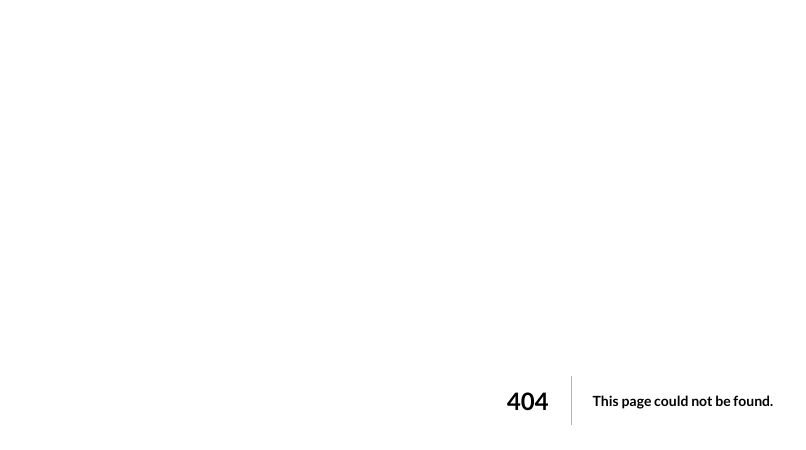
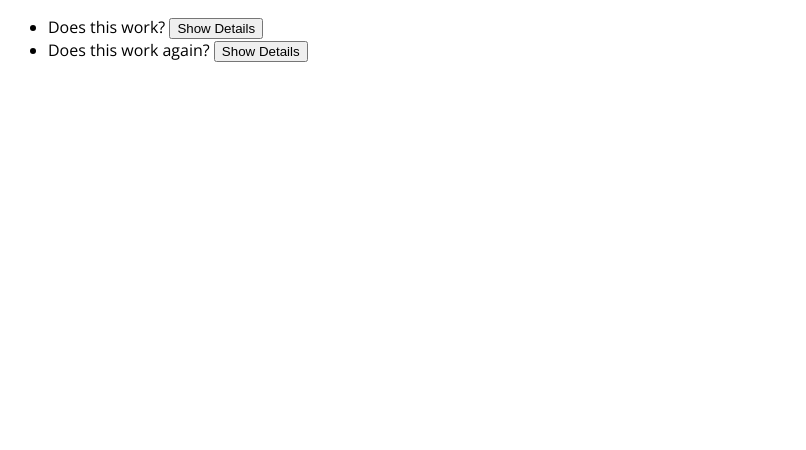
Before and after one commit to mono93/nextjs-practice-projects, a Next.js app in the folder nextjs-practice-project-2/: page /feedback in a window 1280 px wide. Before the commit this address had no page. Shown: the top 450 px of the page, without its empty margins (0-806 px from the left). Built offline with nearby package versions, Linux system fonts and the light colour scheme.

Commit message:
api project

```diff
--- /dev/null
+++ b/nextjs-practice-project-2/data/feedback.json
@@ -0,0 +1 @@
+[{"id":"2021-02-15T08:18:43.467Z","email":"test@test.com","text":"Does this work?"},{"id":"2021-02-15T08:19:20.171Z","email":"test2@test.com","text":"Does this work again?"}]
--- /dev/null
+++ b/nextjs-practice-project-2/pages/api/feedback/[feedbackId].js
@@ -0,0 +1,13 @@
+import { buildFeedbackPath, extractFeedback } from '.';
+
+function handler(req, res) {
+  const feedbackId = req.query.feedbackId;
+  const filePath = buildFeedbackPath();
+  const feedbackData = extractFeedback(filePath);
+  const selectedFeedback = feedbackData.find(
+    (feedback) => feedback.id === feedbackId
+  );
+  res.status(200).json({ feedback: selectedFeedback });
+}
+
+export default handler;
--- /dev/null
+++ b/nextjs-practice-project-2/pages/api/feedback/index.js
@@ -0,0 +1,38 @@
+import fs from 'fs';
+import path from 'path';
+
+export function buildFeedbackPath() {
+  return path.join(process.cwd(), 'data', 'feedback.json');
+}
+
+export function extractFeedback(filePath) {
+  const fileData = fs.readFileSync(filePath);
+  const data = JSON.parse(fileData);
+  return data;
+}
+
+function handler(req, res) {
+  if (req.method === 'POST') {
+    const email = req.body.email;
+    const feedbackText = req.body.text;
+
+    const newFeedback = {
+      id: new Date().toISOString(),
+      email: email,
+      text: feedbackText,
+    };
+
+    // store that in a database or in a file
+    const filePath = buildFeedbackPath();
+    const data = extractFeedback(filePath);
+    data.push(newFeedback);
+    fs.writeFileSync(filePath, JSON.stringify(data));
+    res.status(201).json({ message: 'Success!', feedback: newFeedback });
+  } else {
+    const filePath = buildFeedbackPath();
+    const data = extractFeedback(filePath);
+    res.status(200).json({ feedback: data });
+  }
+}
+
+export default handler;
--- /dev/null
+++ b/nextjs-practice-project-2/pages/feedback/index.js
@@ -0,0 +1,43 @@
+import { Fragment, useState } from 'react';
+
+import { buildFeedbackPath, extractFeedback } from '../api/feedback/index';
+
+function FeedbackPage(props) {
+  const [feedbackData, setFeedbackData] = useState();
+
+  function loadFeedbackHandler(id) {
+    fetch(`/api/feedback/${id}`)
+      .then((response) => response.json())
+      .then((data) => {
+        setFeedbackData(data.feedback);
+      }); // /api/some-feedback-id
+  }
+
+  return (
+    <Fragment>
+      {feedbackData && <p>{feedbackData.email}</p>}
+      <ul>
+        {props.feedbackItems.map((item) => (
+          <li key={item.id}>
+            {item.text}{' '}
+            <button onClick={loadFeedbackHandler.bind(null, item.id)}>
+              Show Details
+            </button>
+          </li>
+        ))}
+      </ul>
+    </Fragment>
+  );
+}
+
+export async function getStaticProps() {
+  const filePath = buildFeedbackPath();
+  const data = extractFeedback(filePath);
+  return {
+    props: {
+      feedbackItems: data,
+    },
+  };
+}
+
+export default FeedbackPage;
```
Also changed, not shown: nextjs-practice-project-2/pages/index.js (+52 -0 lines), 1 other file (tests, documents, lock files or other folders).
